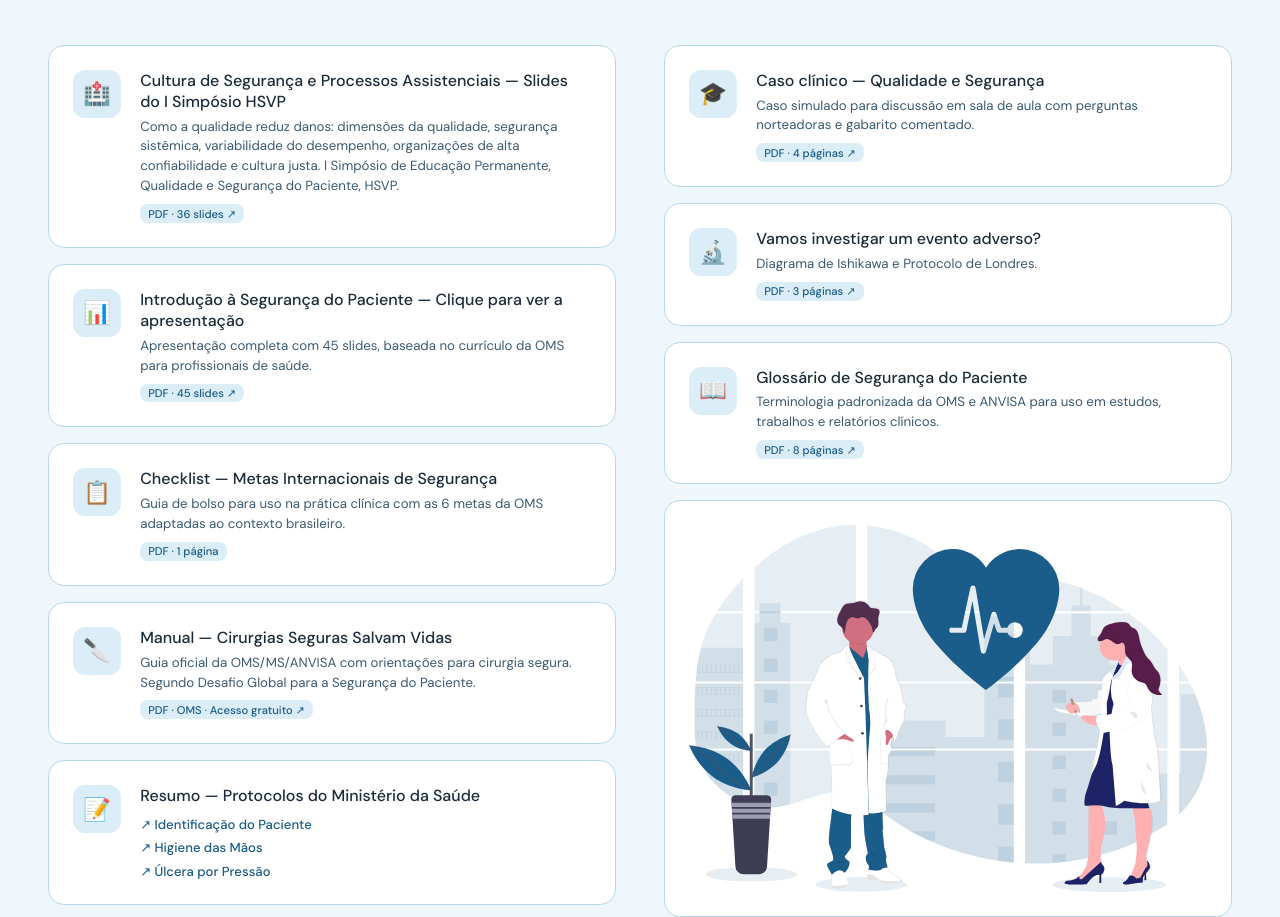
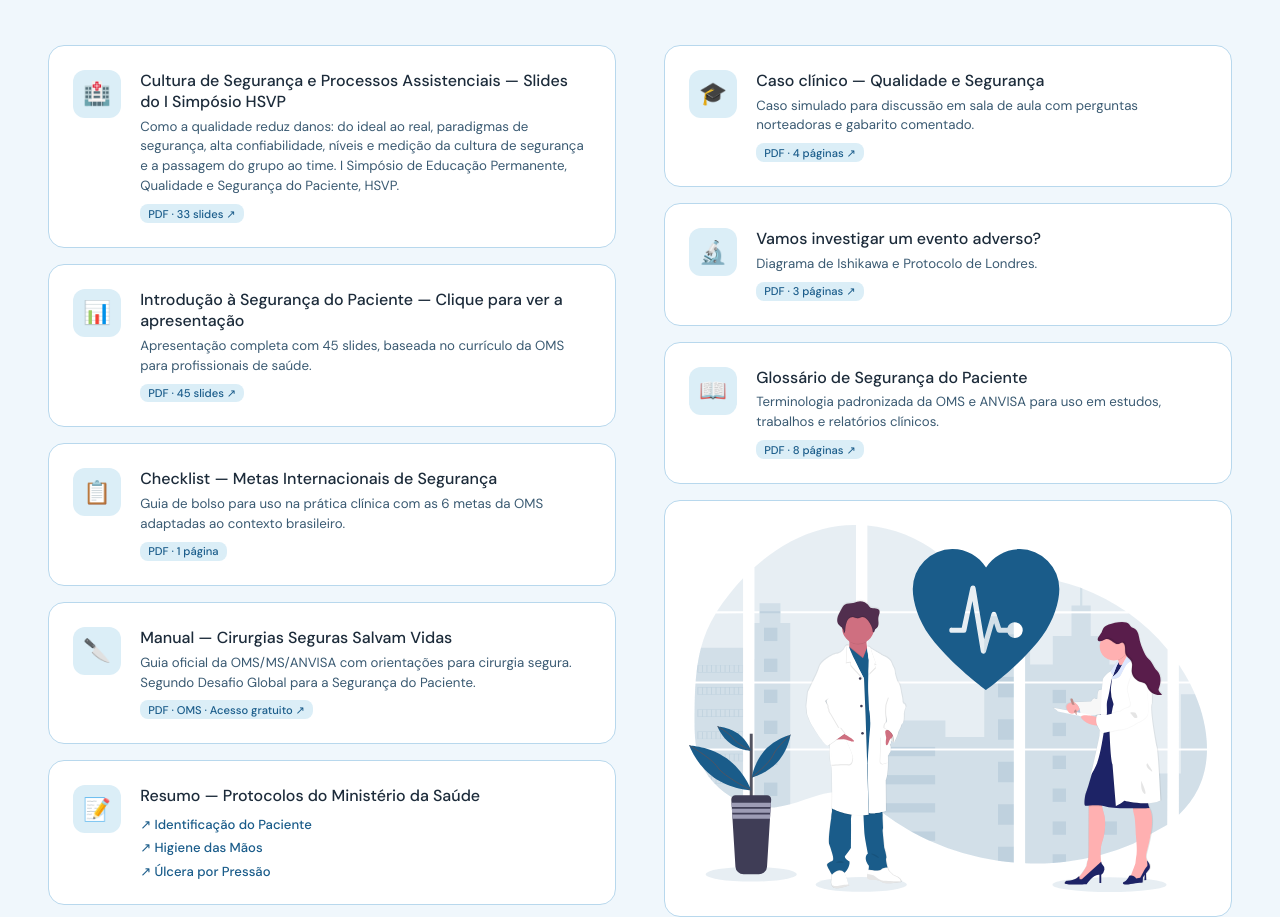
Before and after one commit to luisdiego2010/cuidarseguro.com.br, a plain HTML site: page index.html in a window 1280 px wide. Shown: the part 3152-4069 px from the top of the page. Drawn offline with Linux system fonts and the light colour scheme.

Commit message:
Atualiza slides do I Simpósio HSVP (versão final, 33 slides)
Substitui o PDF anterior pela versão final revisada pelo autor (15/11/2026) e ajusta a descrição e o número de slides do item em Materiais. A URL do arquivo não muda, portanto o QR code existente continua válido.

Co-Authored-By: Claude Haiku 5.5 <noreply@anthropic.com>
Claude-Session: https://claude.ai/code/session_01H3z3Z1za4a5PPyaUskfGEh

```diff
--- a/index.html
+++ b/index.html
@@ -194,7 +194,7 @@
   <p class="section-subtitle">Slides, checklists, resumos e guias práticos disponíveis gratuitamente para estudantes e profissionais de saúde.</p>
   <div class="recursos-layout reveal">
     <div style="display:flex;flex-direction:column;gap:1rem;">
-      <a href="simposio-hsvp-cultura-seguranca-2026.pdf" target="_blank" style="text-decoration:none;color:inherit;"><div class="recurso-item"><div class="recurso-icon-wrap">🏥</div><div class="recurso-info"><h4>Cultura de Segurança e Processos Assistenciais — Slides do I Simpósio HSVP</h4><p>Como a qualidade reduz danos: dimensões da qualidade, segurança sistêmica, variabilidade do desempenho, organizações de alta confiabilidade e cultura justa. I Simpósio de Educação Permanente, Qualidade e Segurança do Paciente, HSVP.</p><span class="tag-tipo">PDF · 36 slides ↗</span></div></div></a>
+      <a href="simposio-hsvp-cultura-seguranca-2026.pdf" target="_blank" style="text-decoration:none;color:inherit;"><div class="recurso-item"><div class="recurso-icon-wrap">🏥</div><div class="recurso-info"><h4>Cultura de Segurança e Processos Assistenciais — Slides do I Simpósio HSVP</h4><p>Como a qualidade reduz danos: do ideal ao real, paradigmas de segurança, alta confiabilidade, níveis e medição da cultura de segurança e a passagem do grupo ao time. I Simpósio de Educação Permanente, Qualidade e Segurança do Paciente, HSVP.</p><span class="tag-tipo">PDF · 33 slides ↗</span></div></div></a>
       <a href="Slides.pdf" target="_blank" style="text-decoration:none;color:inherit;"><div class="recurso-item"><div class="recurso-icon-wrap">📊</div><div class="recurso-info"><h4>Introdução à Segurança do Paciente — Clique para ver a apresentação</h4><p>Apresentação completa com 45 slides, baseada no currículo da OMS para profissionais de saúde.</p><span class="tag-tipo">PDF · 45 slides ↗</span></div></div></a>
       <div class="recurso-item"><div class="recurso-icon-wrap">📋</div><div class="recurso-info"><h4>Checklist — Metas Internacionais de Segurança</h4><p>Guia de bolso para uso na prática clínica com as 6 metas da OMS adaptadas ao contexto brasileiro.</p><span class="tag-tipo">PDF · 1 página</span></div></div>
       <a href="https://bvsms.saude.gov.br/bvs/publicacoes/seguranca_paciente_cirurgias_seguras_salvam_vidas.pdf" target="_blank" style="text-decoration:none;color:inherit;"><div class="recurso-item"><div class="recurso-icon-wrap">🔪</div><div class="recurso-info"><h4>Manual — Cirurgias Seguras Salvam Vidas</h4><p>Guia oficial da OMS/MS/ANVISA com orientações para cirurgia segura. Segundo Desafio Global para a Segurança do Paciente.</p><span class="tag-tipo">PDF · OMS · Acesso gratuito ↗</span></div></div></a>
```
Also changed, not shown: 1 other file.
